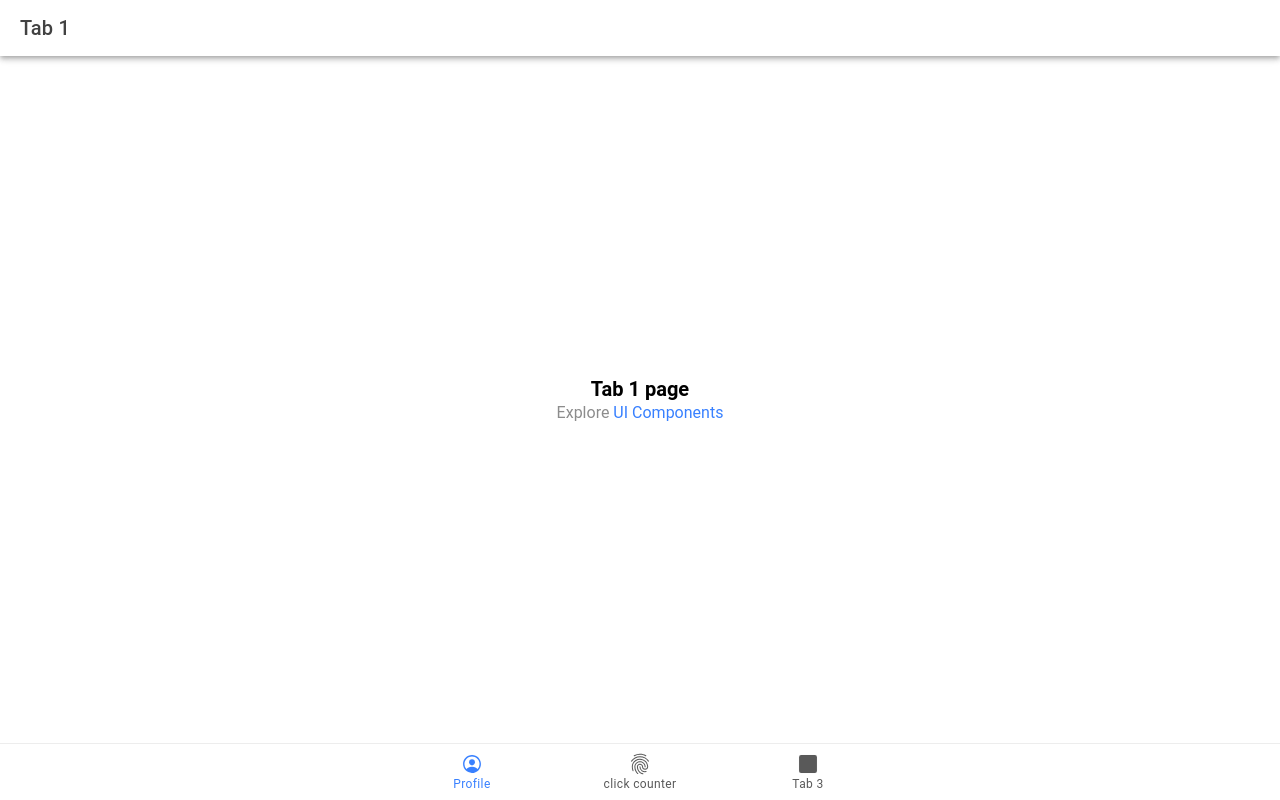
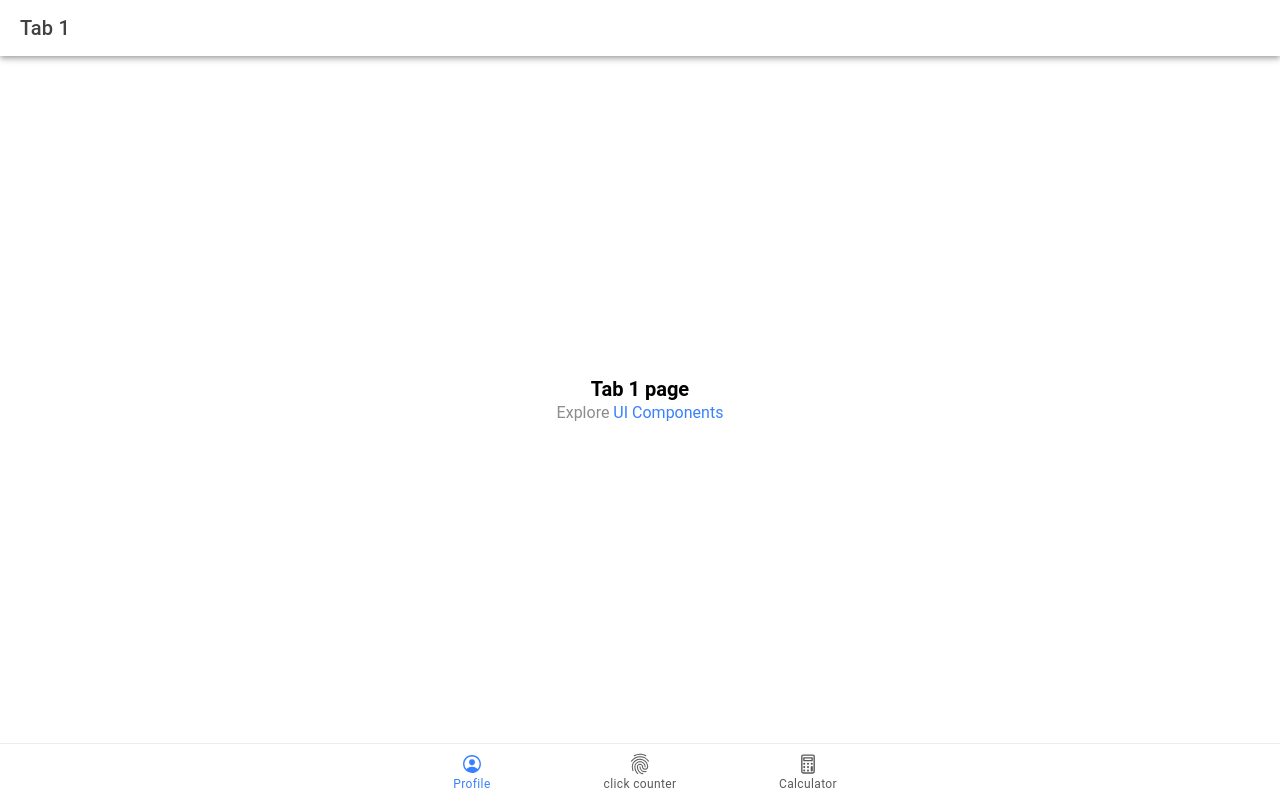
Before and after one commit to Jkmanait/ion-t-manait, a React (Vite) app: page /tab1 in a window 1280 px wide. Built offline with nearby package versions, Linux system fonts and the light colour scheme.

Commit message:
change tab3 and icon

```diff
--- a/src/App.tsx
+++ b/src/App.tsx
@@ -10,7 +10,7 @@ import {
   setupIonicReact
 } from '@ionic/react';
 import { IonReactRouter } from '@ionic/react-router';
-import { ellipse, fingerPrintOutline, personCircleOutline, square, triangle } from 'ionicons/icons';
+import { calculatorOutline, ellipse, fingerPrintOutline, personCircleOutline, square, triangle } from 'ionicons/icons';
 import Tab1 from './pages/Tab1';
 import Tab2 from './pages/Tab2';
 import Tab3 from './pages/Tab3';
@@ -64,8 +64,8 @@ const App: React.FC = () => (
             <IonLabel>click counter</IonLabel>
           </IonTabButton>
           <IonTabButton tab="tab3" href="/tab3">
-            <IonIcon aria-hidden="true" icon={square} />
-            <IonLabel>Tab 3</IonLabel>
+            <IonIcon aria-hidden="true" icon={calculatorOutline} />
+            <IonLabel>Calculator</IonLabel>
           </IonTabButton>
         </IonTabBar>
       </IonTabs>
```
